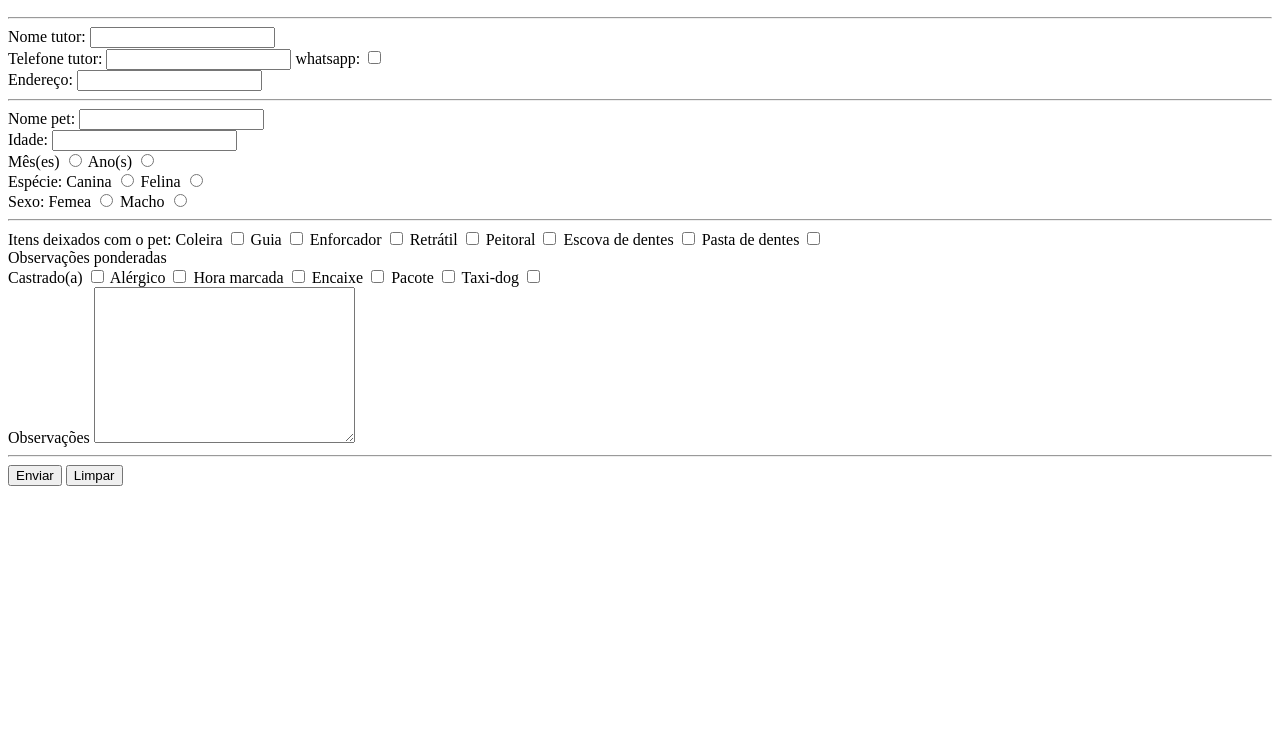
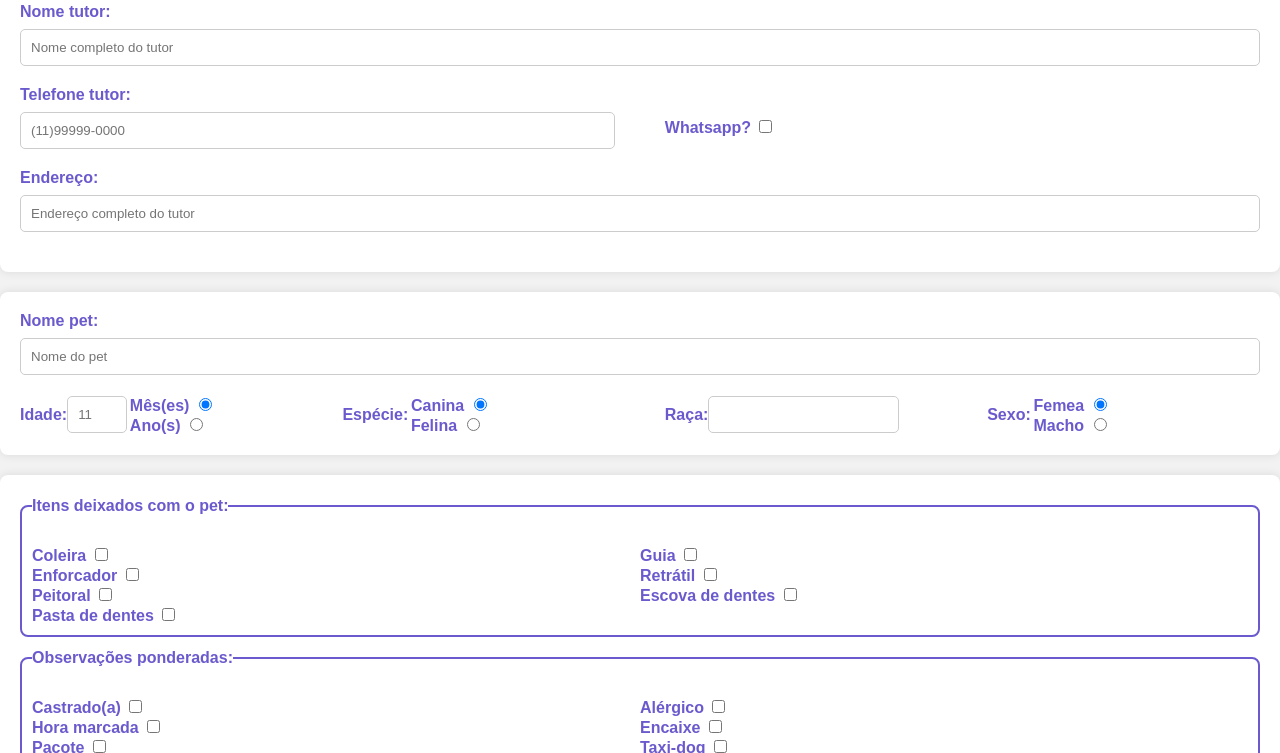
Before and after one commit to MatsuStefanie/PMI, a plain HTML site: page index.html in a window 1280 px wide. Shown: the part 110-863 px from the top of the page. Before the commit the page ends 800 px from the top, so only its background shows below. Drawn offline with Linux system fonts and the light colour scheme.

Commit message:
Aparencia melhorada com css e alterações de requerido e checked

```diff
--- a/index.html
+++ b/index.html
@@ -1,151 +1,315 @@
 <!DOCTYPE html>
-<html lang="en">
-
+<html lang="pt-br">
   <head>
     <meta charset="UTF-8">
     <meta name="viewport" content="width=device-width, initial-scale=1.0">
-  <title>Pet show</title>
+    <title>Formulário PetShop</title>
+    <style>
+      body {
+        font-family: Arial, sans-serif;
+        background-color: #f2f2f2;
+        margin: 0;
+        padding: 0;
+      }
+
+      div.cabecalho {
+        display: flex;
+        justify-content: space-around;
+        margin-bottom: 1%;
+        align-items: baseline;
+        align-content: space-around;
+      }
+
+      h1 {
+        color: #4a69bd;
+      }
+
+      h2 {
+        color: #6a5acd;
+        margin-top: 0;
+      }
+
+      .tutor,
+      .pet,
+      .chegada {
+        background-color: #fff;
+        padding: 20px;
+        border-radius: 8px;
+        box-shadow: 0px 0px 10px rgba(0, 0, 0, 0.1);
+        margin-bottom: 20px;
+      }
+
+      label {
+        color: #6a5acd;
+        font-weight: bold;
+      }
+
+      input[type="text"],
+      input[type="tel"],
+      input[type="number"],
+      textarea {
+        width: 100%;
+        padding: 10px;
+        margin-top: 8px;
+        margin-bottom: 20px;
+        border: 1px solid #ccc;
+        border-radius: 5px;
+        box-sizing: border-box;
+      }
+
+      input[type="submit"],
+      input[type="reset"] {
+        background-color: #6a5acd;
+        color: #fff;
+        padding: 12px 20px;
+        border: none;
+        border-radius: 5px;
+        cursor: pointer;
+        width: 45%;
+        font-size: 16px;
+        margin: 2%;
+      }
+
+      input[type="submit"]:hover,
+      input[type="reset"]:hover {
+        background-color: #483d8b;
+      }
+
+      .contato {
+        display: flex;
+        align-items: center;
+        justify-content: space-between;
+      }
+
+      .telefone,
+      .whatsapp {
+        width: 48%;
+      }
+
+      .checkbox-group {
+        display: flex;
+        flex-wrap: wrap;
+        margin-top: 10px;
+      }
+
+      .checkbox-group label {
+        width: 50%;
+      }
+
+      .pet-info input[type="number"],
+      .pet-info input[type="text"] {
+        width: 60px;
+        margin-top: auto;
+        margin-bottom: auto;
+      }
+
+      .pet-info input[type="text"] {
+        width: 70%;
+      }
+
+      .obsPonderadas,
+      .itensDoPet {
+        padding: 10px;
+        border: 2px solid #6a5acd;
+        border-radius: 8px;
+        margin-bottom: 20px;
+        margin-top: 10px;
+      }
+
+      .obsPonderadas label.tituloGrupo,
+      .itensDoPet label.tituloGrupo {
+        position: relative;
+        z-index: 1;
+        top: -20px;
+        background-color: white
+      }
+
+      .pet-info {
+        display: flex;
+        align-items: center;
+        justify-content: space-between;
+      }
+
+      .pet-info>div {
+        width: 22%;
+        display: flex;
+        align-items: center;
+      }
+
+      .radioOpt {
+        display: flex;
+        flex-direction: column;
+        justify-content: space-around;
+        padding-left: 1%;
+      }
+    </style>
   </head>
 
   <body>
+    <div class="cabecalho">
+      <div>
         <h1>PetShop</h1>
+      </div>
+      <div>
         <h2>Banho e Tosa</h2>
-
-  <form action="" method="post">
-    <hr>
+      </div>
+    </div>
+    <form action="https://www.google.com.br/" method="post" target="_blank">
       <div class="tutor">
         <div>
-        <label>
-          Nome tutor:
-          <input type="text" name="nomeDono" id="nomeDono">
-        </label>
+          <label for="nomeDono">Nome tutor:</label>
+          <input type="text" id="nomeDono" name="nomeDono" pattern="[a-zA-ZÀ-ú\s]*" placeholder="Nome completo do tutor" required>
+        </div>
+        <div class="contato">
+          <div class="telefone">
+            <label for="telefone">Telefone tutor:</label>
+            <input type="tel" id="telefone" name="telefone" pattern="\([0-9]{2}\)[0-9]{4,5}-[0-9]{4}" placeholder="(11)99999-0000" required>
+          </div>
+          <div class="whatsapp">
+            <label for="contato">Whatsapp?</label>
+            <input type="checkbox" id="contato" name="whatsapp" value="whatsapp">
+          </div>
         </div>
         <div>
-        <label>
-          Telefone tutor:
-          <input type="tel" id="telefone" name="telefone" pattern="([0-9]{2})[0-9]{4,5}-[0-9]{4}">
-          <label>
-            whatsapp:
-            <input type="checkbox" value="whatsapp" name="whatsapp" id="contato">
+          <label for="endereco">Endereço:</label>
+          <input type="text" id="endereco" name="endereco" maxlength="100" placeholder="Endereço completo do tutor" required>
+        </div>
+      </div>
+
+      <div class="pet">
+        <div>
+          <label for="petName">Nome pet:</label>
+          <input type="text" name="nomePet" id="petName" name="nomePet" placeholder="Nome do pet" required>
+        </div>
+        <div class="pet-info">
+          <div>
+            <label for="idade">Idade:</label>
+            <input type="number" id="idade" name="idade" placeholder="11" required>
+            <div class="radioOpt">
+              <label for="mesOption">
+                Mês(es)
+                <input type="radio" id="mesOption" name="idadeUnit" value="mes" checked>
               </label>
-        </label>
-      </div>
-      <div>
-        <label>
-          Endereço:
-          <input type="text" name="endereco" id="endereco" maxlength="100">
+              <label for="anoOption">
+                Ano(s)
+                <input type="radio" id="anoOption" name="idadeUnit" value="ano">
               </label>
             </div>
           </div>
-
-    <hr>
-
-    <div class="pet">
           <div>
-        <label>Nome pet:
-          <input type="text" name="nomePet" id="petName" />
-        </label>
+            <label>Espécie:</label>
+            <div class="radioOpt">
+              <label for="dog">Canina
+                <input type="radio" id="dog" name="especie" value="canina" checked></label>
+              <label for="cat">Felina
+                <input type="radio" id="cat" name="especie" value="felina"></label>
+            </div>
           </div>
           <div>
-        <label>Idade:
-          <input type="number">
-        </label>
-        <br>
-        <label>
-          Mês(es)
-          <input type="radio" name="idade" value="mes" id="mesOption">
-        </label>
-        <label>
-          Ano(s)
-          <input type="radio" id="anoOption" name="idade" value="ano">
-        </label>
+            <label for="racaInput">Raça:</label>
+            <input list="raca" type="text" id="racaInput" name="racaInput">
+
+            <datalist id="raca">
+              <option value="Cachorro Vira-lata">
+              <option value="Labrador Retriever">
+              <option value="Golden Retriever">
+              <option value="Poodle">
+              <option value="Bulldog Inglês">
+              <option value="Beagle">
+              <option value="Shih Tzu">
+              <option value="Pug">
+              <option value="Pastor Alemão">
+              <option value="Yorkshire Terrier">
+              <option value="Siamês">
+              <option value="Persa">
+              <option value="Sphynx">
+              <option value="Maine Coon">
+              <option value="Bengal">
+              <option value="Ragdoll">
+              <option value="British Shorthair">
+              <option value="Siberiano">
+              <option value="Scottish Fold">
+              <option value="Norueguês da Floresta">
+            </datalist>
           </div>
           <div>
-        <label>
-          Espécie:
-          <label for="canina">Canina</label>
-          <input type="radio" name="especie" id="dog" value="canina">
-          <label for="felina">Felina</label>
-          <input type="radio" name="especie" id="cat" value="felina">
+            <label>Sexo:</label>
+            <div class="radioOpt">
+              <label for="femea">Femea
+                <input type="radio" id="femea" name="sexo" value="femea" checked></label>
+              <label for="macho">Macho
+                <input type="radio" id="macho" name="sexo" value="macho"></label>
+            </div>
+          </div>
+        </div>
+      </div>
+
+      <div class="chegada">
+        <div class="itensDoPet">
+          <label class="tituloGrupo">Itens deixados com o pet:</label>
+          <div class="checkbox-group">
+            <label for="coleira">
+              Coleira
+              <input type="checkbox" id="coleira" name="itensPet">
             </label>
-      </div>
-      <div>
-        <label>
-          Sexo:
-          <label for="femea">Femea</label>
-          <input type="radio" name="especie" id="femea" value="femea">
-          <label for="macho">Macho</label>
-          <input type="radio" name="especie" id="macho" value="macho">
+            <label for="guia">
+              Guia
+              <input type="checkbox" id="guia" name="itensPet">
+            </label>
+            <label for="enforcador">
+              Enforcador
+              <input type="checkbox" id="enforcador" name="itensPet">
+            </label>
+            <label for="retratil">
+              Retrátil
+              <input type="checkbox" id="retratil" name="itensPet">
+            </label>
+            <label for="peitoral">
+              Peitoral
+              <input type="checkbox" id="peitoral" name="itensPet">
+            </label>
+            <label for="escovaDental">
+              Escova de dentes
+              <input type="checkbox" id="escovaDental" name="itensPet">
+            </label>
+            <label for="pastaDental">
+              Pasta de dentes
+              <input type="checkbox" id="pastaDental" name="itensPet">
             </label>
           </div>
         </div>
-
-    <hr>
-    <div class="chegada">
-      <div>
-        <label>Itens deixados com o pet:
-          <label>
-            Coleira
-            <input type="checkbox" name="itensPet" id="coleira">
+        <div class="obsPonderadas">
+          <label class="tituloGrupo">Observações ponderadas:</label>
+          <div class="checkbox-group">
+            <label for="castrado">
+              Castrado(a)
+              <input type="checkbox" id="castrado" name="obsPonderada">
             </label>
-          <label>
-            Guia
-            <input type="checkbox" name="itensPet" id="guia">
+            <label for="alergico">
+              Alérgico
+              <input type="checkbox" id="alergico" name="obsPonderada">
             </label>
-          <label>
-            Enforcador
-            <input type="checkbox" name="itensPet" id="enforcador">
+            <label for="horaMarcada">
+              Hora marcada
+              <input type="checkbox" id="horaMarcada" name="obsPonderada">
             </label>
-          <label>
-            Retrátil
-            <input type="checkbox" name="itensPet" id="retratil">
+            <label for="encaixe">
+              Encaixe
+              <input type="checkbox" id="encaixe" name="obsPonderada">
             </label>
-          <label>
-            Peitoral
-            <input type="checkbox" name="itensPet" id="peitoral">
+            <label for="pacote">
+              Pacote
+              <input type="checkbox" id="pacote" name="obsPonderada">
             </label>
-          <label>
-            Escova de dentes
-            <input type="checkbox" name="itensPet" id="escovaDental">
-          </label>
-          <label>
-            Pasta de dentes
-            <input type="checkbox" name="itensPet" id="pastaDental">
-          </label>
-
+            <label for="taxiDog">
+              Taxi-dog
+              <input type="checkbox" id="taxiDog" name="obsPonderada">
             </label>
           </div>
-      <div>
-        <label>Observações ponderadas</label>
-        <br>
-        <label>
-          Castrado(a)
-          <input type="checkbox" name="obsPonderada" id="castrado">
-        </label>
-        <label>
-          Alérgico
-          <input type="checkbox" name="obsPonderada" id="alergico">
-        </label>
-        <label>
-          Hora marcada
-          <input type="checkbox" name="obsPonderada" id="horaMarcada">
-        </label>
-        <label>
-          Encaixe
-          <input type="checkbox" name="obsPonderada" id="encaixe">
-        </label>
-        <label>
-          Pacote
-          <input type="checkbox" name="obsPonderada" id="pacote">
-        </label>
-        <label>
-          Taxi-dog
-          <input type="checkbox" name="obsPonderada" id="taxiDog">
-        </label>
         </div>
         <div>
-        <label>Observações</label>
-        <textarea name="obs" id="obs" cols="30" rows="10"></textarea>
+          <label for="obs">Observações:</label>
+          <textarea id="obs" name="obs" cols="30" rows="5"></textarea>
         </div>
       </div>
       <hr>
@@ -154,5 +318,4 @@
       <input type="reset" value="Limpar">
     </form>
   </body>
-
 </html>
```
Lines whose indentation alone changed are shown as unchanged.
